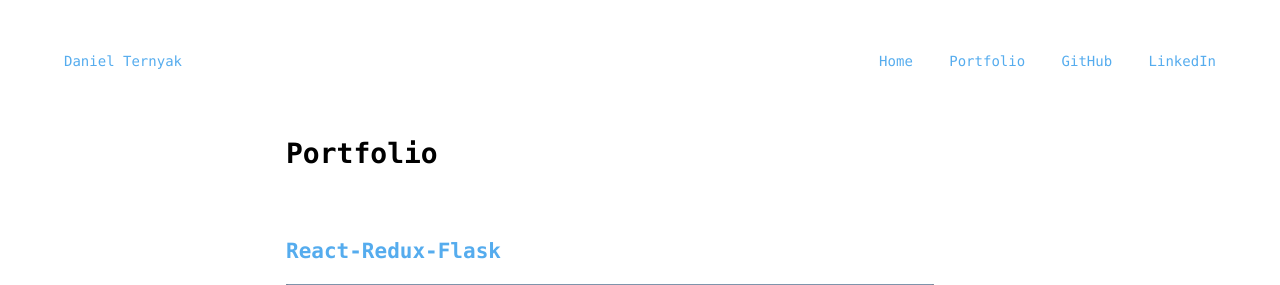
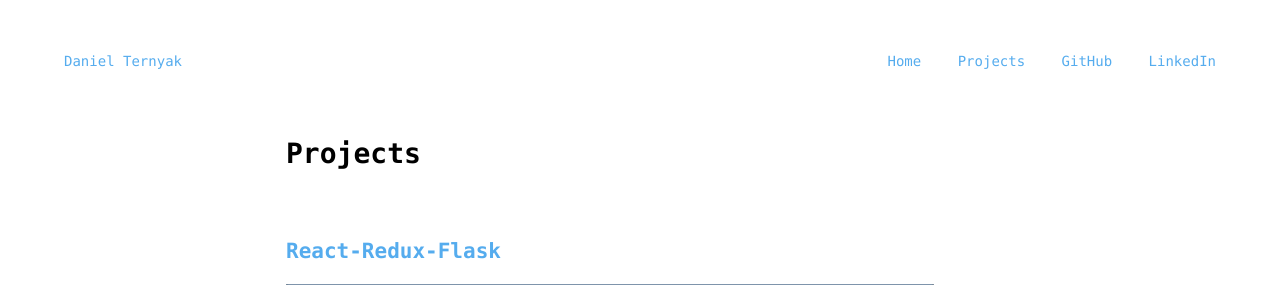
Before and after one commit to dternyak/danielternyak.com, a Flask app: page /portfolio in a window 1280 px wide. Shown: the top 285 px of the page. Run offline with Flask 2, Linux system fonts and the light colour scheme.

Commit message:
Portfolio -> Projects

```diff
--- a/index.py
+++ b/index.py
@@ -89,7 +89,7 @@ def blog():
 # def totally_home():
 #     return render_template('home.html')
 
-
+@app.route('/projects', methods=['GET'])
 @app.route('/portfolio', methods=['GET'])
 def portfolio():
     portfolio_items = [
@@ -148,7 +148,7 @@ def portfolio():
         }
     ]
 
-    return render_template('portfolio.html', portfolio=portfolio_items)
+    return render_template('projects.html', portfolio=portfolio_items)
 
 
 @app.errorhandler(404)
--- a/templates/navbar.html
+++ b/templates/navbar.html
@@ -1,7 +1,7 @@
 <a href="/" title="" class="logo">Daniel Ternyak</a>&nbsp;&nbsp;
 <div class="nav">
     <a href="/" title="Home">Home</a>
-    <a href="/portfolio" title="Portfolio">Portfolio</a>
+    <a href="/projects" title="Projects">Projects</a>
     <a href="https://github.com/dternyak" title="GitHub" target="_blank">GitHub</a>
     <a href="https://www.linkedin.com/in/dternyak/" title="LinkedIn" target="_blank">LinkedIn</a>
 </div>
--- a/templates/portfolio.html
+++ b/templates/projects.html
@@ -2,7 +2,7 @@
 {% block body %}
     <div>
 
-        <h1>Portfolio</h1>
+        <h1>Projects</h1>
         <br/>
 
         <div class="columns">
```
